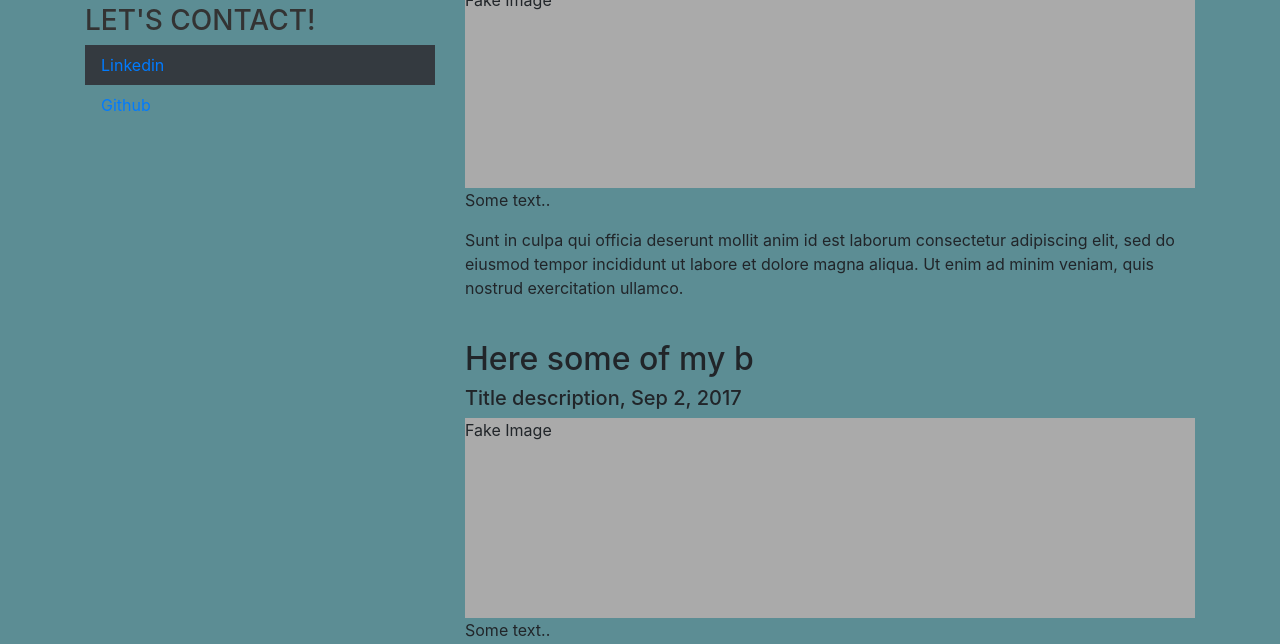
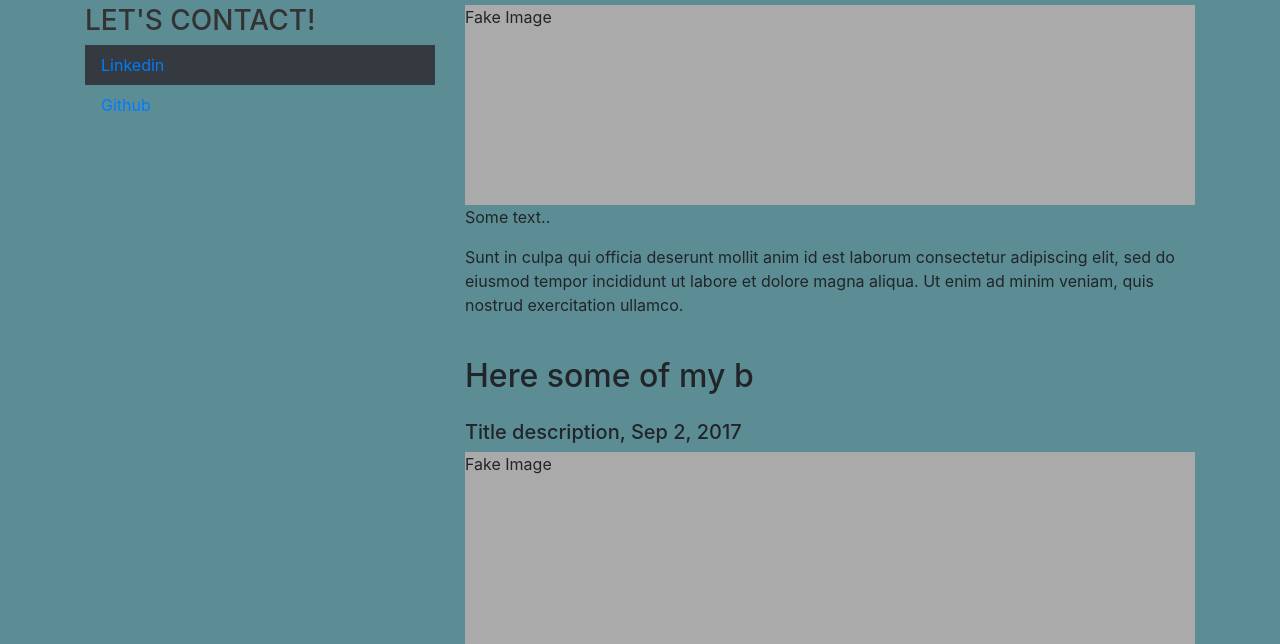
Before and after one commit to sinemn/bootstrap-page-bootcamp, a plain HTML site: page index.html in a window 1280 px wide. Shown: the part 508-1152 px from the top of the page. Drawn offline with nearby package versions, Linux system fonts and the light colour scheme.

Commit message:
h5 styled

```diff
--- a/style.css
+++ b/style.css
@@ -20,3 +20,7 @@
 body {
   background-color: #346c73;
 }
+
+h5 {
+  margin-top: 25px;
+}
```
